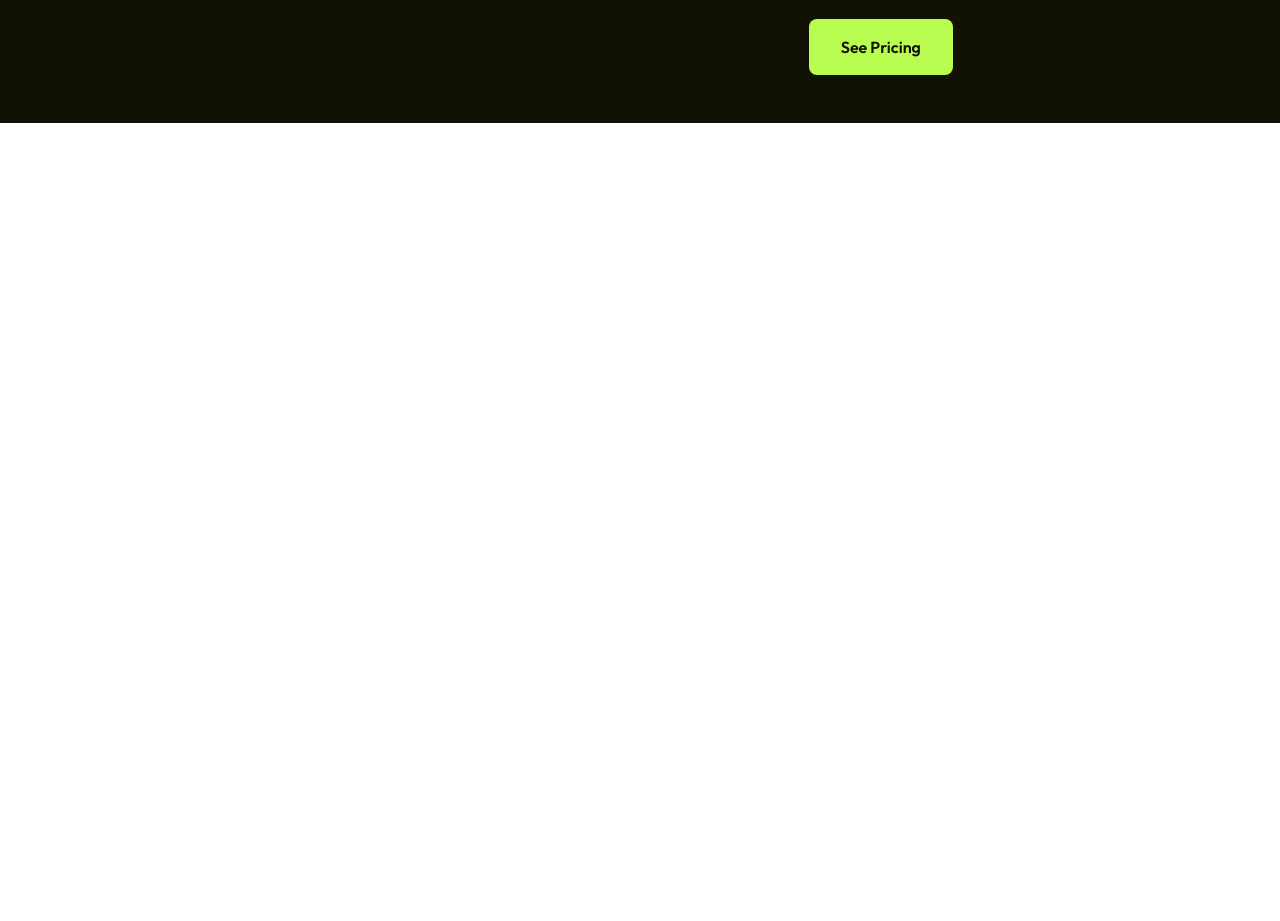
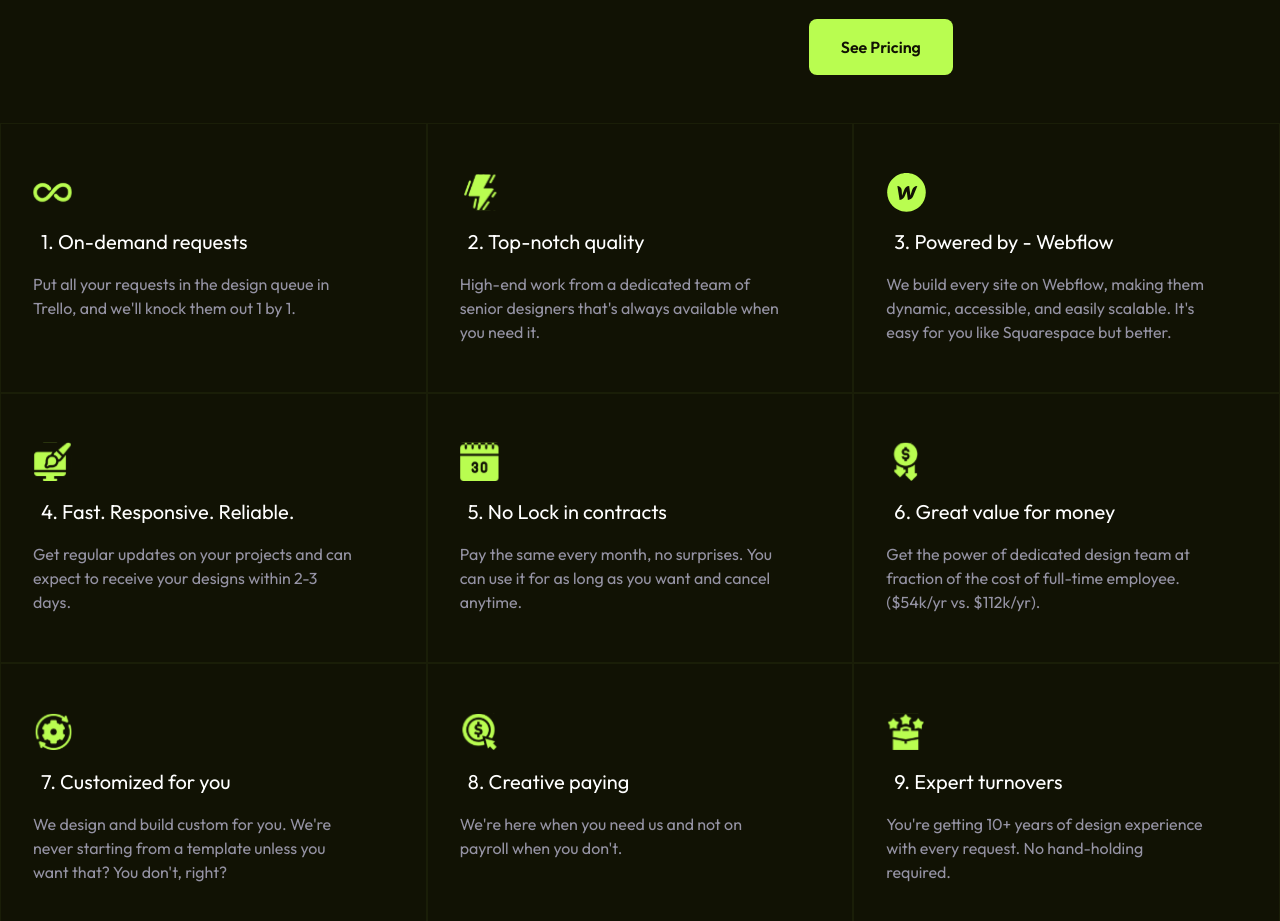
Before and after one commit to mehedihasanfaiyaz/kronix-saas, a React (Vite) app: page / in a window 1280 px wide. Shown: the part 3860-4781 px from the top of the page. Before the commit the page ends 3999 px from the top, so only its background shows below. Built offline with nearby package versions, Linux system fonts and the light colour scheme.

Commit message:
feat(capabilities):  add cards

```diff
--- a/src/section/Capabilities.tsx
+++ b/src/section/Capabilities.tsx
@@ -1,6 +1,5 @@
-// pages/Capabilities.js
 import Button from "../components/Button";
-import { capabilitiesButtons } from "../data.json";
+import { capabilitiesButtons, capabilitiesCards } from "../data.json";
 
 export default function Capabilities() {
   return (
@@ -33,6 +32,20 @@ export default function Capabilities() {
           <Button text="See Pricing" customStyles="px-2 py-4 w-36 mt-10" />
         </div>
       </div>
+      <div className="grid grid-cols-1 text-start sm:grid-cols-2 lg:grid-cols-3">
+        {capabilitiesCards.map((card) => (
+          <div
+            className="border-1 border border-primary border-opacity-5 px-8 py-12"
+            key={card.title}
+          >
+            <img src={card.image} className="mb-4 h-10 w-10" alt={card.title} />
+            <h5 className="mb-4 pl-2 text-xl">{card.title}</h5>
+            <p className="text-md font max-w-xs text-darkGray">
+              {card.description}
+            </p>
+          </div>
+        ))}
+      </div>
     </div>
   );
 }
```
